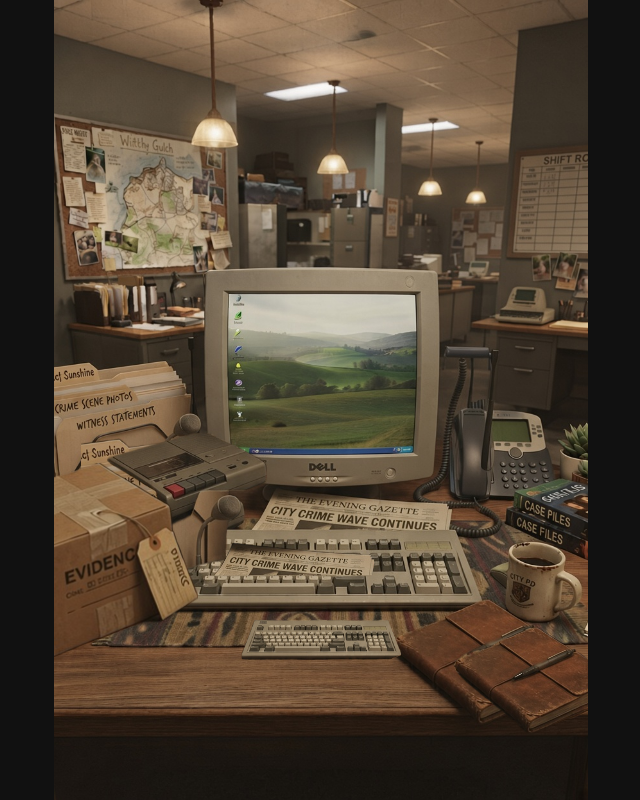
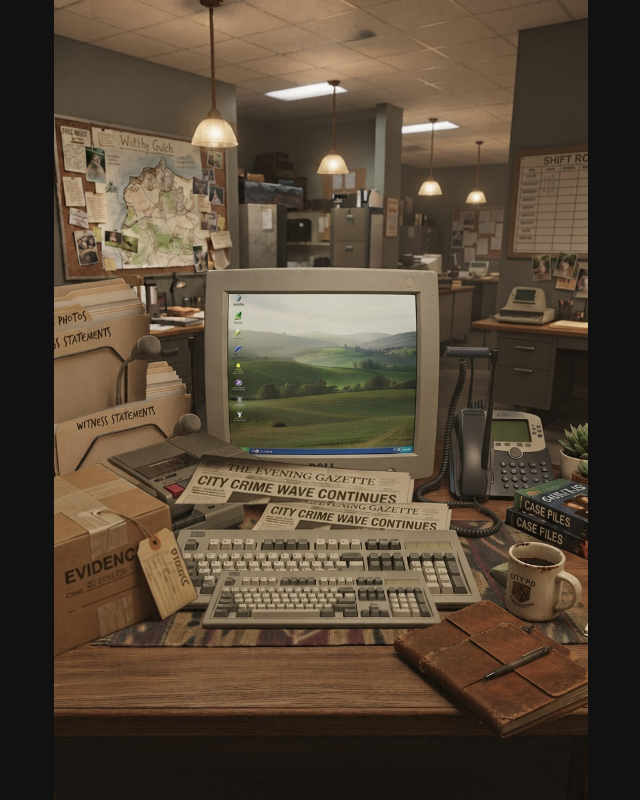
Before and after one commit to MB20252025/Desk-background-test, a plain HTML site: page index.html in a window 1280 px wide. Shown: the whole page, without its empty margins (319-959 px from the left). Drawn offline with Linux system fonts and the light colour scheme.

Commit message:
Modify image properties in index.html
Updated image positions and scales in the configuration.

```diff
--- a/index.html
+++ b/index.html
@@ -79,11 +79,11 @@ const CONFIG = {
   },
 
   images: [
-    { file: 'T1.png', x: 20, y: 65, w: 15, scale: 2, rotation: 0 },
-    { file: 'T2.png', x: 50, y: 80, w: 15, scale: 2, rotation: 0 },
+    { file: 'T1.png', x: 5, y: 45, w: 15, scale: 2, rotation: 0 },
+    { file: 'T2.png', x: 50, y: 75, w: 15, scale: 3, rotation: 0 },
     { file: 'T3.png', x: 25, y: 60, w: 15, scale: 2, rotation: 0 },
-    { file: 'T4.png', x: 45, y: 70, w: 15, scale: 2, rotation: 0 },
-    { file: 'T5.png', x: 90, y: 85, w: 15, scale: 2, rotation: 0 },
+    { file: 'T4.png', x: 45, y: 60, w: 15, scale: 3, rotation: 0 },
+    { file: 'T5.png', x: 85, y: 85, w: 15, scale: 2.2, rotation: 0 },
     { file: 'T6.png', x: 12, y: 70, w: 15, scale: 2, rotation: 0 }
   ]
 };
```
